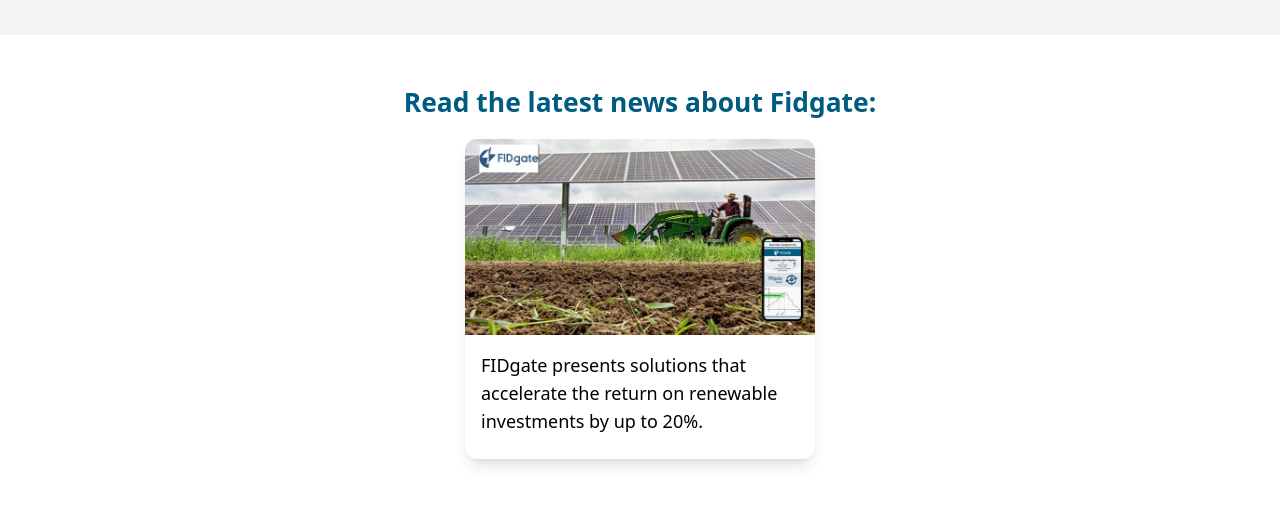
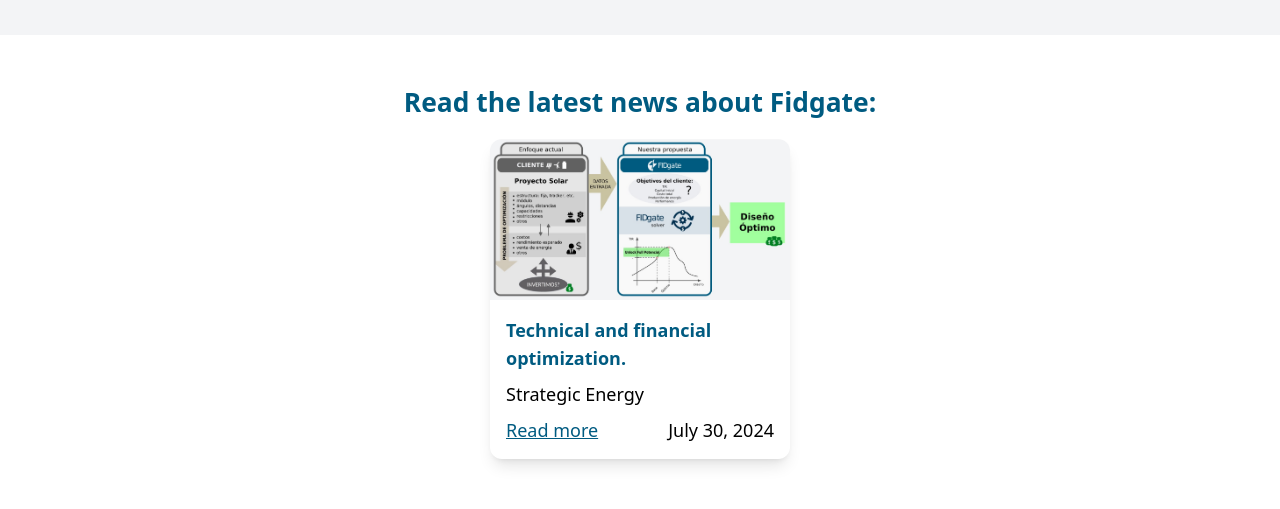
Before and after one commit to LuisMFG1992/Juanma, a React (Vite) app: page / in a window 1280 px wide. Shown: the part 2000-2509 px from the top of the page. Built offline with nearby package versions, Linux system fonts and the light colour scheme.

Commit message:
news pic

```diff
--- a/src/components/Card.jsx
+++ b/src/components/Card.jsx
@@ -7,14 +7,25 @@
   return (
     <Link
       to={'https://energiaestrategica.es/fidgate-ofrece-soluciones/'}
-      className='flex h-[320px] w-[350px] flex-col gap-4 rounded-xl shadow-lg'
+      className='flex h-[320px] w-[300px] flex-col gap-4 rounded-xl shadow-lg'
     >
       <img
         src={newImage}
         alt='news image'
         className='rounded-t-xl bg-blue-900 object-cover'
       />
-      <p className='px-4 text-lg'>{t('home_news_title')}</p>
+      <div className='flex  flex-col gap-2 px-4'>
+        <p className='text-lg font-semibold text-primary'>
+          {t('home_news_title')}
+        </p>
+        <p className=' text-lg'>{t('home_news_text')}</p>
+        <div className='flex justify-between'>
+          <p className='cursor-pointer text-lg text-primary underline'>
+            {t('home_news_button')}
+          </p>
+          <p className='text-lg'>July 30, 2024</p>
+        </div>
+      </div>
     </Link>
   )
 }
--- a/src/components/News.jsx
+++ b/src/components/News.jsx
@@ -3,7 +3,7 @@
 const News = () => {
   return (
     <div className='flex flex-col items-center justify-center gap-4 pt-12'>
-      <p className='text-subtitle font-semibold text-primary'>
+      <p className='text-center text-subtitle font-semibold text-primary'>
         Read the latest news about Fidgate:
       </p>
       <Card />
--- a/src/translations/en/global.json
+++ b/src/translations/en/global.json
@@ -43,7 +43,9 @@
   "home_quote_paragraph": "During my 7 years of experience working in some of the biggest energy companies, I realized how much potential is often lost due to time constraints and the absence of better methodologies. I was convinced that there must be a better way and I was determined to find it. After extensive research and involvement in several projects, the solution became clear to me. This is when I decided to start FIDgate. FIDgate assists companies and countries in meeting their Global Sustainability Goals in a cost-efficient manner.",
   "home_quote_AuthRol": "Optimization Expert & Founder",
   "home_quote_AuthExp": "+5 GW Renewable Experience in +15 countries",
-  "home_news_title": "FIDgate presents solutions that accelerate the return on renewable investments by up to 20%.",
+  "home_news_title": "Technical and financial optimization.",
+  "home_news_text": "Strategic Energy",
+  "home_news_button": "Read more",
   "home_contact_title": "Let's chat",
   "home_contact_paragraph": "For general inquiries or to start the conversation, please fill out this contact form and we'll get back to you as soon as possible.",
   "home_contact_inputLabels": {
```
Also changed, not shown: src/assets/new.jpg.
